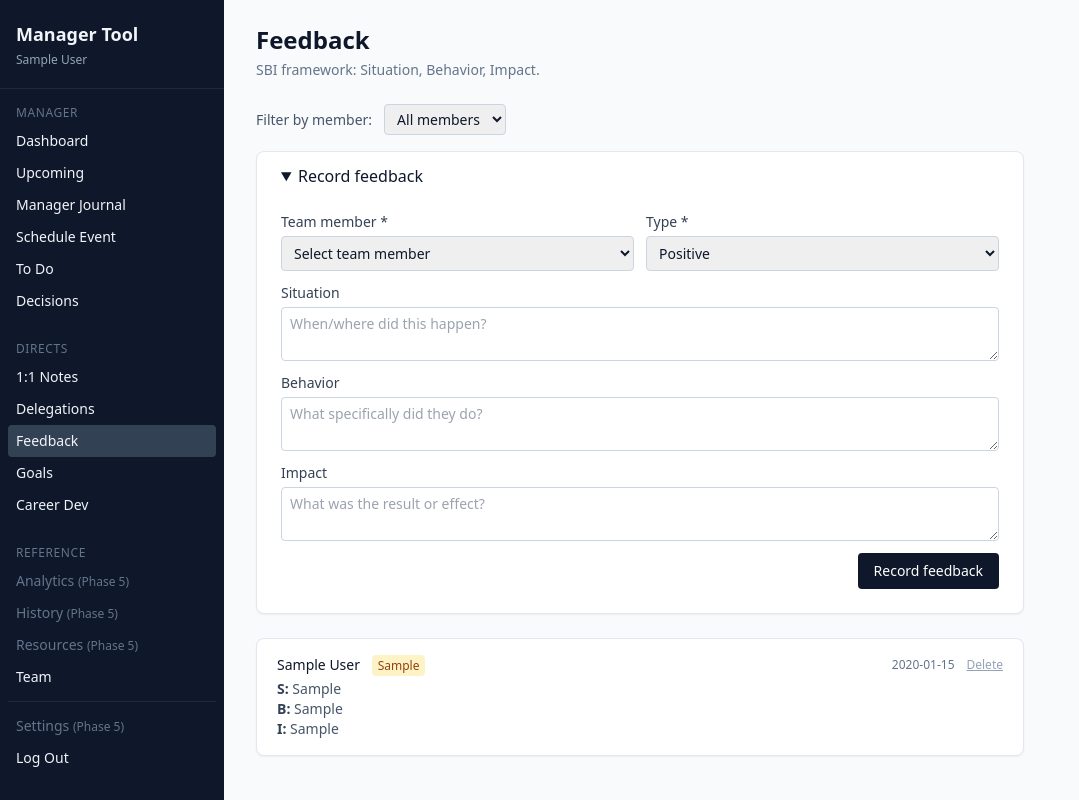
After one commit to toddaerickson/manager-tool, a Django app: page /feedback/ in a window 1280 px wide, after a click on "Record feedback". The commit adds this page. Shown: the whole page, without its empty margins (0-1079 px from the left). Run offline with Django 5.2, Linux system fonts and the light colour scheme; a user stored in the database is signed in; tables that the repository leaves empty hold one stand-in row (values such as "Sample post"); some libraries are stand-ins or nearby versions.

Commit message:
feat(django): Phase 5.6b — Feedback page (SBI framework) (#69)
Port the Feedback page from Streamlit to Django+HTMX:
- SBI format: Situation, Behavior, Impact per team member
- Positive/constructive type with color-coded badges
- Team-member filter, HTMX delete, created_at timestamp
- Cross-tenant isolation (for_manager + 404)
- Sidebar link replaces Phase 5 placeholder
- 6 new tests (183 total Django)

Co-authored-by: Claude Opus 4.6 (1M context) <noreply@anthropic.com>

```diff
--- a/manager-tool-django/core/forms.py
+++ b/manager-tool-django/core/forms.py
@@ -10,7 +10,7 @@ from django import forms
 
 from .models import (
     CareerConversation, Decision, Delegation, DevelopmentPlan, Event,
-    Goal, Milestone, RunningNote, Skill, TeamMember,
+    Feedback, Goal, Milestone, RunningNote, Skill, TeamMember,
 )
 
 
@@ -797,3 +797,49 @@ class RunningNoteForm(forms.ModelForm):
     def clean_note_date(self):
         d = self.cleaned_data["note_date"]
         return d.isoformat()
+
+
+# Phase 5.6b — Feedback
+
+FEEDBACK_TYPE_CHOICES = [
+    ("positive", "Positive"),
+    ("constructive", "Constructive"),
+]
+
+
+class FeedbackForm(forms.ModelForm):
+    feedback_type = forms.ChoiceField(
+        choices=FEEDBACK_TYPE_CHOICES,
+        widget=forms.Select(attrs={"class": _INPUT_CLS}),
+    )
+
+    class Meta:
+        model = Feedback
+        fields = [
+            "team_member", "feedback_type",
+            "situation", "behavior", "impact",
+        ]
+        widgets = {
+            "team_member": forms.Select(attrs={"class": _INPUT_CLS}),
+            "situation": forms.Textarea(attrs={
+                "class": _INPUT_CLS, "rows": 2,
+                "placeholder": "When/where did this happen?",
+            }),
+            "behavior": forms.Textarea(attrs={
+                "class": _INPUT_CLS, "rows": 2,
+                "placeholder": "What specifically did they do?",
+            }),
+            "impact": forms.Textarea(attrs={
+                "class": _INPUT_CLS, "rows": 2,
+                "placeholder": "What was the result or effect?",
+            }),
+        }
+
+    def __init__(self, *args, manager_id=None, **kwargs):
+        super().__init__(*args, **kwargs)
+        if manager_id is not None:
+            self.fields["team_member"].queryset = (
+                TeamMember.objects.active_for_manager(manager_id).order_by("name")
+            )
+            self.fields["team_member"].required = True
+            self.fields["team_member"].empty_label = "Select team member"
--- a/manager-tool-django/core/views.py
+++ b/manager-tool-django/core/views.py
@@ -9,13 +9,14 @@ from django.shortcuts import get_object_or_404
 
 from .forms import (
     ActionItemForm, CareerConversationForm, DecisionForm, DelegationForm,
-    DevelopmentPlanForm, EventEditForm, EventForm, GoalForm,
+    DevelopmentPlanForm, EventEditForm, EventForm, FeedbackForm, GoalForm,
     JournalEntryForm, MilestoneForm, RunningNoteForm, SkillForm,
     TeamMemberForm,
 )
 from .models import (
     ActionItem, CareerConversation, Decision, Delegation, DevelopmentPlan,
-    Event, Goal, JournalEntry, Milestone, RunningNote, Skill, TeamMember,
+    Event, Feedback, Goal, JournalEntry, Milestone, RunningNote, Skill,
+    TeamMember,
 )
 from .services.events import create_recurring_events
 
@@ -1269,3 +1270,59 @@ def notes_delete(request, note_id: int):
     if deleted == 0:
         return HttpResponse(status=404)
     return HttpResponse(status=200)
+
+
+# ============================================================
+# Phase 5.6b — Feedback
+# ============================================================
+
+
+@login_required
+def feedback_list(request):
+    manager, err = _require_manager(request)
+    if err:
+        return err
+    mid = manager.id
+    member_id = request.GET.get("member")
+    fb = Feedback.objects.for_manager(mid).select_related("team_member")
+    if member_id:
+        fb = fb.filter(team_member_id=member_id)
+    fb = fb.order_by("-created_at")[:50]
+    members = TeamMember.objects.active_for_manager(mid).order_by("name")
+    return render(request, "feedback.html", {
+        "feedback_list": fb,
+        "form": FeedbackForm(manager_id=mid),
+        "members": members,
+        "selected_member": member_id,
+    })
+
+
+@login_required
+@require_http_methods(["POST"])
+def feedback_add(request):
+    manager, err = _require_manager(request)
+    if err:
+        return err
+    form = FeedbackForm(request.POST, manager_id=manager.id)
+    if not form.is_valid():
+        return render(request, "_partials/feedback_form.html", {
+            "form": form,
+        }, status=422)
+    fb = form.save(commit=False)
+    fb.manager_id = manager.id
+    from django.utils import timezone
+    fb.created_at = timezone.now()
+    fb.save()
+    return redirect("feedback")
+
+
+@login_required
+@require_http_methods(["DELETE"])
+def feedback_delete(request, feedback_id: int):
+    manager, err = _require_manager(request)
+    if err:
+        return err
+    deleted, _ = Feedback.objects.for_manager(manager.id).filter(pk=feedback_id).delete()
+    if deleted == 0:
+        return HttpResponse(status=404)
+    return HttpResponse(status=200)
--- a/manager-tool-django/mt/urls.py
+++ b/manager-tool-django/mt/urls.py
@@ -49,6 +49,9 @@ urlpatterns = [
     path("notes/", core_views.notes_list, name="notes"),
     path("notes/add/", core_views.notes_add, name="notes-add"),
     path("notes/<int:note_id>/delete/", core_views.notes_delete, name="notes-delete"),
+    path("feedback/", core_views.feedback_list, name="feedback"),
+    path("feedback/add/", core_views.feedback_add, name="feedback-add"),
+    path("feedback/<int:feedback_id>/delete/", core_views.feedback_delete, name="feedback-delete"),
     path("sentry-debug/", core_views.sentry_debug, name="sentry-debug"),
     # Force Google-only by short-circuiting allauth's default form. The
     # email/password page exists in allauth but we never want users to
--- /dev/null
+++ b/manager-tool-django/templates/_partials/feedback_form.html
@@ -0,0 +1,34 @@
+<form method="post" action="{% url 'feedback-add' %}" class="space-y-3">
+  {% csrf_token %}
+
+  <div class="grid grid-cols-2 gap-3">
+    <div>
+      <label class="block text-sm font-medium text-slate-700">Team member *</label>
+      {{ form.team_member }}
+      {% if form.team_member.errors %}<p class="text-xs text-red-600 mt-1">{{ form.team_member.errors.0 }}</p>{% endif %}
+    </div>
+    <div>
+      <label class="block text-sm font-medium text-slate-700">Type *</label>
+      {{ form.feedback_type }}
+    </div>
+  </div>
+
+  <div>
+    <label class="block text-sm font-medium text-slate-700">Situation</label>
+    {{ form.situation }}
+  </div>
+
+  <div>
+    <label class="block text-sm font-medium text-slate-700">Behavior</label>
+    {{ form.behavior }}
+  </div>
+
+  <div>
+    <label class="block text-sm font-medium text-slate-700">Impact</label>
+    {{ form.impact }}
+  </div>
+
+  <div class="flex justify-end">
+    <button type="submit" class="bg-slate-900 text-white text-sm px-4 py-2 rounded hover:bg-slate-700">Record feedback</button>
+  </div>
+</form>
--- a/manager-tool-django/templates/base.html
+++ b/manager-tool-django/templates/base.html
@@ -46,7 +46,8 @@
              class="block px-2 py-1.5 rounded {% if request.resolver_match.url_name == 'notes' %}bg-slate-700{% else %}hover:bg-slate-800{% endif %}">1:1 Notes</a>
           <a href="{% url 'delegations' %}"
              class="block px-2 py-1.5 rounded {% if request.resolver_match.url_name == 'delegations' or request.resolver_match.url_name == 'delegations-edit' %}bg-slate-700{% else %}hover:bg-slate-800{% endif %}">Delegations</a>
-          <div class="block px-2 py-1.5 text-slate-500">Feedback <span class="text-xs">(Phase 5)</span></div>
+          <a href="{% url 'feedback' %}"
+             class="block px-2 py-1.5 rounded {% if request.resolver_match.url_name == 'feedback' %}bg-slate-700{% else %}hover:bg-slate-800{% endif %}">Feedback</a>
           <a href="{% url 'goals' %}"
              class="block px-2 py-1.5 rounded {% if request.resolver_match.url_name == 'goals' or request.resolver_match.url_name == 'goals-edit' %}bg-slate-700{% else %}hover:bg-slate-800{% endif %}">Goals</a>
           <a href="{% url 'career-dev' %}"
--- /dev/null
+++ b/manager-tool-django/templates/feedback.html
@@ -0,0 +1,64 @@
+{% extends "base.html" %}
+
+{% block title %}Feedback — Manager Tool{% endblock %}
+
+{% block content %}
+<div class="max-w-3xl">
+  <header class="mb-6">
+    <h1 class="text-2xl font-semibold">Feedback</h1>
+    <p class="text-sm text-slate-500 mt-1">SBI framework: Situation, Behavior, Impact.</p>
+  </header>
+
+  <div class="flex items-center gap-3 mb-4">
+    <label class="text-sm text-slate-600">Filter by member:</label>
+    <select onchange="window.location=this.value?'?member='+this.value:window.location.pathname"
+            class="text-sm border border-slate-300 rounded px-2 py-1">
+      <option value="">All members</option>
+      {% for m in members %}
+        <option value="{{ m.id }}" {% if selected_member == m.id|stringformat:"d" %}selected{% endif %}>{{ m.name }}</option>
+      {% endfor %}
+    </select>
+  </div>
+
+  <details class="mb-6 bg-white rounded-lg shadow-sm border border-slate-200" {% if not feedback_list %}open{% endif %}>
+    <summary class="px-6 py-3 cursor-pointer select-none font-medium">Record feedback</summary>
+    <div class="px-6 pb-6">
+      {% include "_partials/feedback_form.html" %}
+    </div>
+  </details>
+
+  {% if feedback_list %}
+  <div class="space-y-3">
+    {% for f in feedback_list %}
+    <div id="feedback-row-{{ f.id }}" class="bg-white rounded-lg shadow-sm border border-slate-200 px-5 py-4">
+      <div class="flex items-center justify-between mb-1">
+        <div class="text-sm">
+          <span class="font-medium">{{ f.team_member.name }}</span>
+          <span class="ml-2 text-xs px-1.5 py-0.5 rounded {% if f.feedback_type == 'positive' %}bg-green-100 text-green-800{% else %}bg-amber-100 text-amber-800{% endif %}">
+            {{ f.feedback_type|capfirst }}
+          </span>
+        </div>
+        <div class="flex items-center gap-3">
+          <span class="text-xs text-slate-500 tabular-nums">{% if f.created_at %}{{ f.created_at|date:"Y-m-d" }}{% endif %}</span>
+          <button type="button"
+                  hx-delete="{% url 'feedback-delete' f.id %}"
+                  hx-target="#feedback-row-{{ f.id }}"
+                  hx-swap="outerHTML"
+                  hx-confirm="Delete this feedback?"
+                  hx-headers='{"X-CSRFToken": "{{ csrf_token }}"}'
+                  class="text-xs text-slate-400 hover:text-red-600 underline">Delete</button>
+        </div>
+      </div>
+      {% if f.situation %}<p class="text-sm text-slate-600"><strong class="text-slate-700">S:</strong> {{ f.situation }}</p>{% endif %}
+      {% if f.behavior %}<p class="text-sm text-slate-600"><strong class="text-slate-700">B:</strong> {{ f.behavior }}</p>{% endif %}
+      {% if f.impact %}<p class="text-sm text-slate-600"><strong class="text-slate-700">I:</strong> {{ f.impact }}</p>{% endif %}
+    </div>
+    {% endfor %}
+  </div>
+  {% else %}
+  <div class="text-center text-slate-500 py-8 bg-white rounded-lg shadow-sm border border-slate-200">
+    No feedback recorded yet.
+  </div>
+  {% endif %}
+</div>
+{% endblock %}
```
Also changed, not shown: manager-tool-django/core/tests.py (+92 -0 lines).
